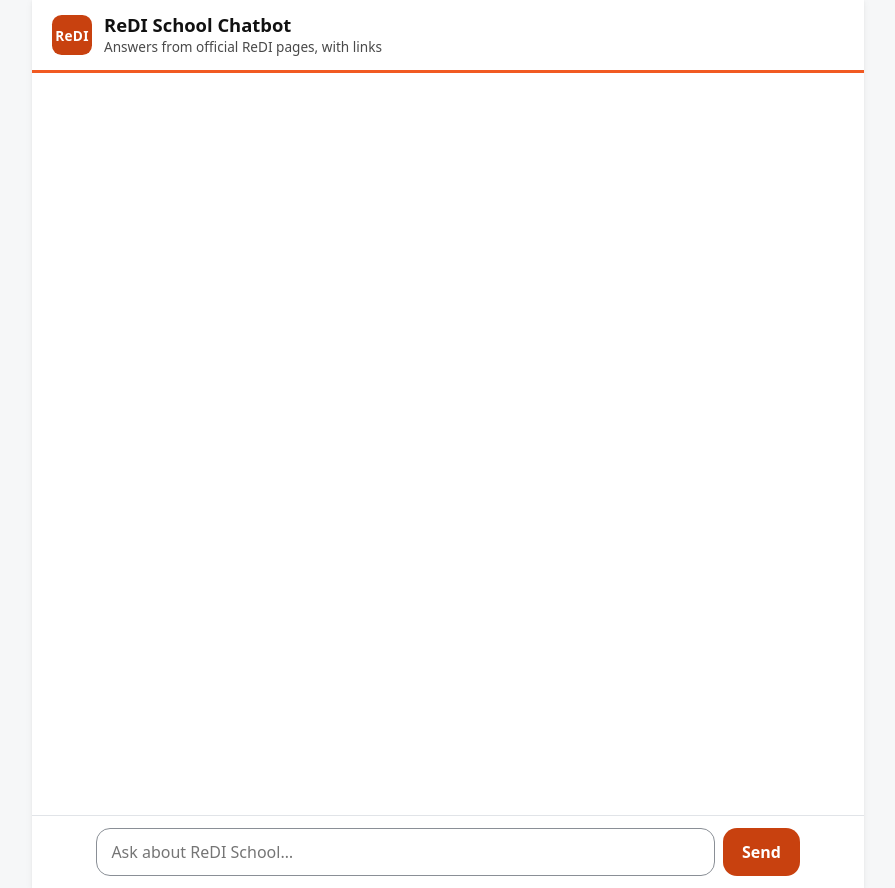
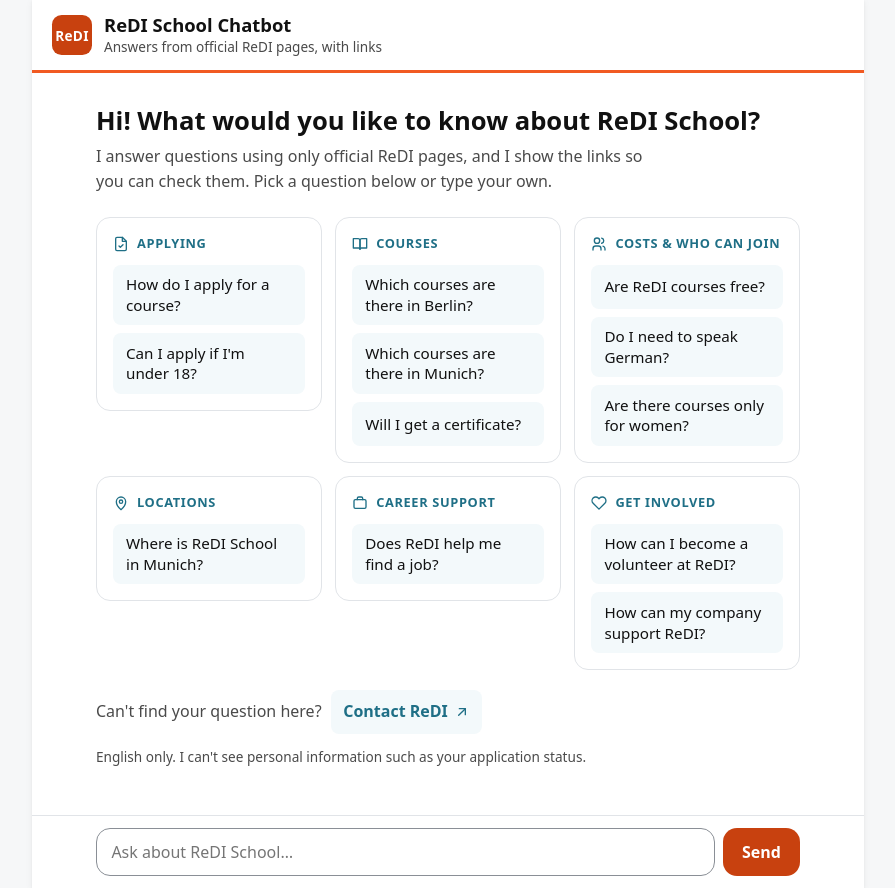
Before and after one commit to ShiriSalman/ReDi-Chatbot, a Flask app: page / in a window 1280 px wide. Shown: the whole page, without its empty margins (192-1087 px from the left). Run offline with Flask 3, Linux system fonts and the light colour scheme.

Commit message:
Redesign step 4: welcome screen, categories and New chat
Six categories with 12 suggested questions, sent through the same code as typed ones. A catalogue test checks that every suggestion gets sources on the real content. The contact link comes from app.py's CONTACT_URL.

```diff
--- a/src/app.py
+++ b/src/app.py
@@ -67,7 +67,8 @@ def create_app(chunks, generate):
 
     @app.get("/")
     def chat_page():
-        return render_template("chat.html")
+        # The welcome screen links to the same contact page the answers offer
+        return render_template("chat.html", contact_url=CONTACT_URL)
 
     @app.post("/api/chat")
     def chat():
--- a/static/js/chat.js
+++ b/static/js/chat.js
@@ -8,6 +8,8 @@ const conversation = document.getElementById("conversation");
 const chatLog = document.getElementById("chat-log");
 const loading = document.getElementById("loading");
 const formError = document.getElementById("form-error");
+const welcome = document.getElementById("welcome");
+const newChatButton = document.getElementById("new-chat");
 
 const EMPTY_QUESTION = "Please enter a question.";
 const GENERIC_ERROR = "Something went wrong while answering your question. Please try again.";
@@ -211,17 +213,16 @@ async function askQuestion(question) {
   return { ok: response.ok, data };
 }
 
-form.addEventListener("submit", async (event) => {
-  event.preventDefault();
+// The welcome screen is shown until the first question and again after "New chat"
+function showWelcome(visible) {
+  welcome.hidden = !visible;
+  newChatButton.hidden = visible;
+}
 
-  const question = input.value.trim();
-  if (!question) {
-    formError.textContent = EMPTY_QUESTION;
-    input.focus();
-    return;
-  }
+// Typed questions and suggested questions go through here, so both behave the same
+async function send(question) {
   formError.textContent = "";
-
+  showWelcome(false);
   addMessage("user", question);
   input.value = "";
   setLoading(true);
@@ -244,4 +245,30 @@ form.addEventListener("submit", async (event) => {
     setLoading(false);
     input.focus();
   }
+}
+
+form.addEventListener("submit", (event) => {
+  event.preventDefault();
+
+  const question = input.value.trim();
+  if (!question) {
+    formError.textContent = EMPTY_QUESTION;
+    input.focus();
+    return;
+  }
+  send(question);
 });
+
+// A suggested question is sent right away, exactly as written on the button
+for (const button of document.querySelectorAll(".suggestion")) {
+  button.addEventListener("click", () => send(button.textContent.trim()));
+}
+
+newChatButton.addEventListener("click", () => {
+  chatLog.replaceChildren();
+  lastQuestion = null;
+  formError.textContent = "";
+  showWelcome(true);
+  conversation.scrollTop = 0;
+  input.focus();
+});
--- a/templates/chat.html
+++ b/templates/chat.html
@@ -14,9 +14,86 @@
         <h1>ReDI School Chatbot</h1>
         <p class="tagline">Answers from official ReDI pages, with links</p>
       </div>
+      <button type="button" class="new-chat" id="new-chat" aria-label="New chat" hidden>
+        <svg width="16" height="16" viewBox="0 0 24 24" fill="none" stroke="currentColor" stroke-width="2" stroke-linecap="round" stroke-linejoin="round" aria-hidden="true"><path d="M3 12a9 9 0 1 0 3-6.7"/><path d="M3 3v6h6"/></svg>
+        <span class="label">New chat</span>
+      </button>
     </header>
 
     <main class="conversation" id="conversation">
+      <!-- Shown before the first question and after "New chat" (specs/ui_redesign.md).
+           A suggested question is sent as it is written here; tests/test_real_questions.py
+           checks that each one gets sources. -->
+      <section class="welcome" id="welcome" aria-labelledby="welcome-title">
+        <h2 id="welcome-title">Hi! What would you like to know about ReDI School?</h2>
+        <p class="lead">I answer questions using only official ReDI pages, and I show the links so you can check them. Pick a question below or type your own.</p>
+
+        <div class="categories">
+          <div class="category">
+            <h3>
+              <svg width="16" height="16" viewBox="0 0 24 24" fill="none" stroke="currentColor" stroke-width="2" stroke-linecap="round" stroke-linejoin="round" aria-hidden="true"><path d="M14 2H6a2 2 0 0 0-2 2v16a2 2 0 0 0 2 2h12a2 2 0 0 0 2-2V8z"/><path d="M14 2v6h6"/><path d="M9 15l2 2 4-4"/></svg>
+              Applying
+            </h3>
+            <button type="button" class="suggestion">How do I apply for a course?</button>
+            <button type="button" class="suggestion">Can I apply if I'm under 18?</button>
+          </div>
+
+          <div class="category">
+            <h3>
+              <svg width="16" height="16" viewBox="0 0 24 24" fill="none" stroke="currentColor" stroke-width="2" stroke-linecap="round" stroke-linejoin="round" aria-hidden="true"><path d="M2 4h7a3 3 0 0 1 3 3v13a2 2 0 0 0-2-2H2z"/><path d="M22 4h-7a3 3 0 0 0-3 3v13a2 2 0 0 1 2-2h8z"/></svg>
+              Courses
+            </h3>
+            <button type="button" class="suggestion">Which courses are there in Berlin?</button>
+            <button type="button" class="suggestion">Which courses are there in Munich?</button>
+            <button type="button" class="suggestion">Will I get a certificate?</button>
+          </div>
+
+          <div class="category">
+            <h3>
+              <svg width="16" height="16" viewBox="0 0 24 24" fill="none" stroke="currentColor" stroke-width="2" stroke-linecap="round" stroke-linejoin="round" aria-hidden="true"><circle cx="9" cy="7" r="4"/><path d="M3 21v-2a4 4 0 0 1 4-4h4a4 4 0 0 1 4 4v2"/><path d="M16 3.1a4 4 0 0 1 0 7.8"/><path d="M21 21v-2a4 4 0 0 0-3-3.9"/></svg>
+              Costs &amp; who can join
+            </h3>
+            <button type="button" class="suggestion">Are ReDI courses free?</button>
+            <button type="button" class="suggestion">Do I need to speak German?</button>
+            <button type="button" class="suggestion">Are there courses only for women?</button>
+          </div>
+
+          <div class="category">
+            <h3>
+              <svg width="16" height="16" viewBox="0 0 24 24" fill="none" stroke="currentColor" stroke-width="2" stroke-linecap="round" stroke-linejoin="round" aria-hidden="true"><path d="M12 22s7-6.1 7-12a7 7 0 0 0-14 0c0 5.9 7 12 7 12z"/><circle cx="12" cy="10" r="2.5"/></svg>
+              Locations
+            </h3>
+            <button type="button" class="suggestion">Where is ReDI School in Munich?</button>
+          </div>
+
+          <div class="category">
+            <h3>
+              <svg width="16" height="16" viewBox="0 0 24 24" fill="none" stroke="currentColor" stroke-width="2" stroke-linecap="round" stroke-linejoin="round" aria-hidden="true"><rect x="3" y="7" width="18" height="13" rx="2"/><path d="M8 7V5a2 2 0 0 1 2-2h4a2 2 0 0 1 2 2v2"/></svg>
+              Career support
+            </h3>
+            <button type="button" class="suggestion">Does ReDI help me find a job?</button>
+          </div>
+
+          <div class="category">
+            <h3>
+              <svg width="16" height="16" viewBox="0 0 24 24" fill="none" stroke="currentColor" stroke-width="2" stroke-linecap="round" stroke-linejoin="round" aria-hidden="true"><path d="M20.8 4.6a5.5 5.5 0 0 0-7.8 0L12 5.7l-1-1.1a5.5 5.5 0 0 0-7.8 7.8L12 21.2l8.8-8.8a5.5 5.5 0 0 0 0-7.8z"/></svg>
+              Get involved
+            </h3>
+            <button type="button" class="suggestion">How can I become a volunteer at ReDI?</button>
+            <button type="button" class="suggestion">How can my company support ReDI?</button>
+          </div>
+        </div>
+
+        <p class="welcome-contact">
+          Can't find your question here?
+          <a class="contact-link" href="{{ contact_url }}" target="_blank" rel="noopener noreferrer">
+            Contact ReDI
+            <svg width="16" height="16" viewBox="0 0 24 24" fill="none" stroke="currentColor" stroke-width="2" stroke-linecap="round" stroke-linejoin="round" aria-hidden="true"><path d="M7 17L17 7"/><path d="M8 7h9v9"/></svg>
+          </a>
+        </p>
+        <p class="welcome-note">English only. I can't see personal information such as your application status.</p>
+      </section>
+
       <!-- New messages are announced to screen readers -->
       <section id="chat-log" class="log" role="log" aria-live="polite" aria-label="Conversation"></section>
       <p id="loading" class="visually-hidden" role="status" hidden>Looking for an answer…</p>
```
Also changed, not shown: tests/test_app.py (+48 -0 lines), tests/test_real_questions.py (+27 -0 lines).
